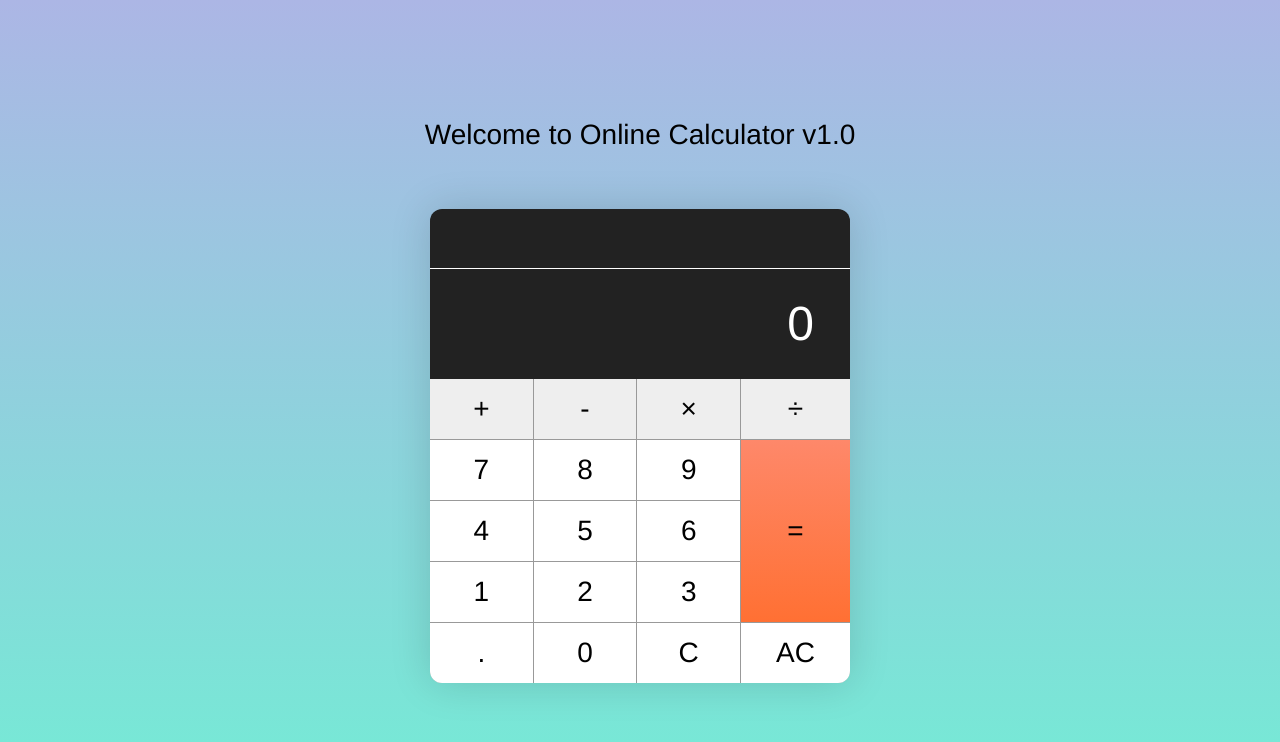
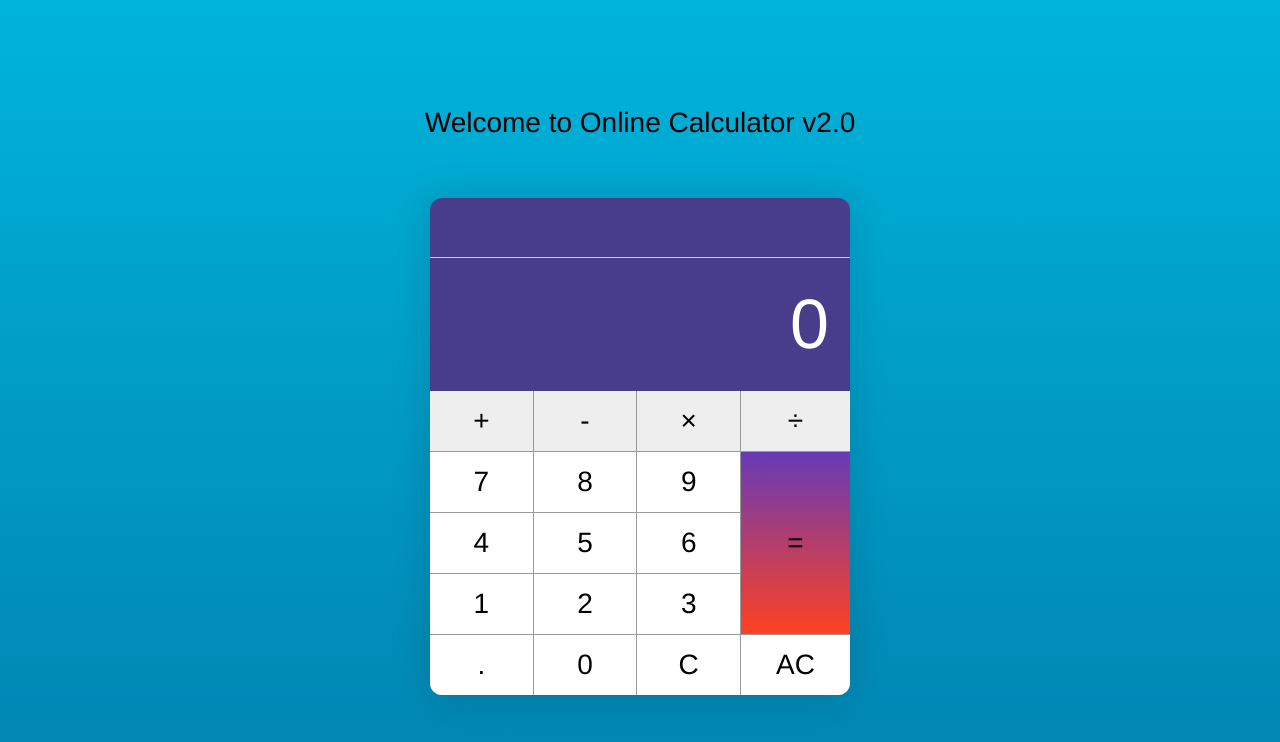
Before and after one commit to abrahamdev22/JS_calculator, a plain HTML site: page index.html in a window 1280 px wide. Drawn offline with Linux system fonts and the light colour scheme.

Commit message:
Edit CSS
- background
- display & tombol

```diff
--- a/index.html
+++ b/index.html
@@ -8,7 +8,7 @@
 <body>
     <div class="container">
         <p>
-          Welcome to Online Calculator v1.0
+          Welcome to Online Calculator v2.0
         </p>
         <div class="calculator">
             <!-- <div class="testing">0</div> -->
--- a/style.css
+++ b/style.css
@@ -118,6 +118,8 @@ html {
 body {
   align-items: center;
   background-image: linear-gradient(360deg, #74ebd5, #acb6e5);
+  background-image: linear-gradient(90deg, #5c258d, #4389a2);
+  background-image: linear-gradient(180deg,#00B4DB , #0083B0 );
   display: flex;
   height: 100vh;
   justify-content: center;
@@ -145,20 +147,20 @@ body {
     box-sizing: inherit;
     width: inherit;
     height: 60px;
-    background-color: #222222;
-    border-bottom: 1px solid white;
+    background-color: darkslateblue;
+    border-bottom: 1px solid lightblue;;
     text-align: right;
     color: #fff;
     padding: 0.5em 0.75em;
-
 
 }
 
 .calculator_display {
   background-color: #222222;
+  background-color: darkslateblue;
   color: #fff;
-  font-size: 1.714285714em;
-  padding: 0.5em 0.75em;
+  font-size: 2.5em;
+  padding: 0.3em 0.3em;
   text-align: right;
 }
 
@@ -195,7 +197,7 @@ body {
 }
 
 .key-equal {
-  background-image: linear-gradient(to bottom, #fe886a, #ff7033);
+  background-image: linear-gradient(180deg, #673ab7, #ff4122 );
   grid-column: -2;
   grid-row: 2 / span 3;
 }
```
